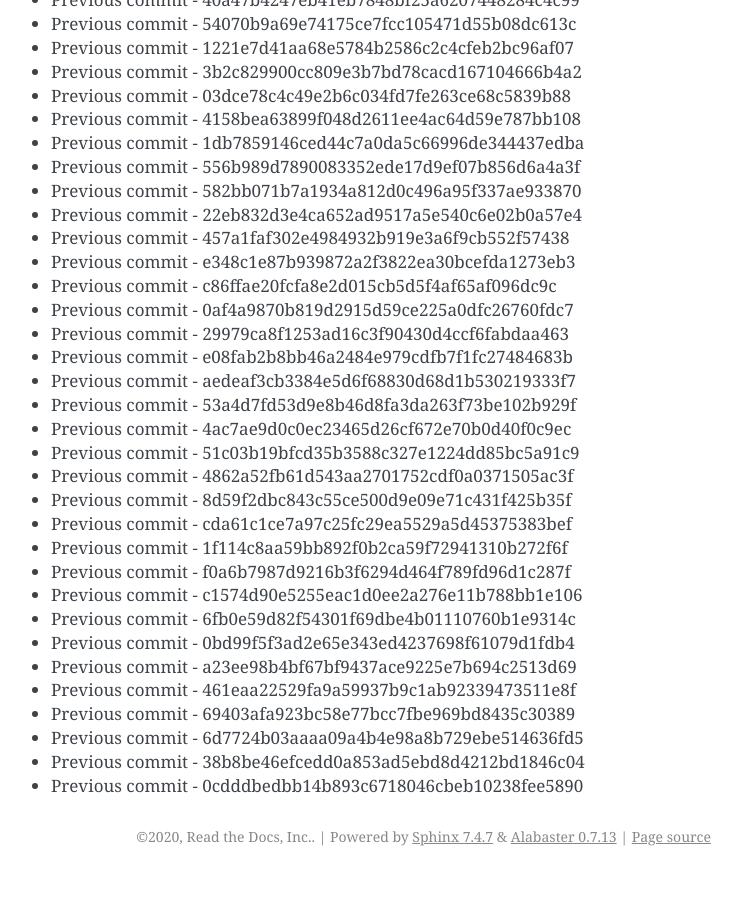
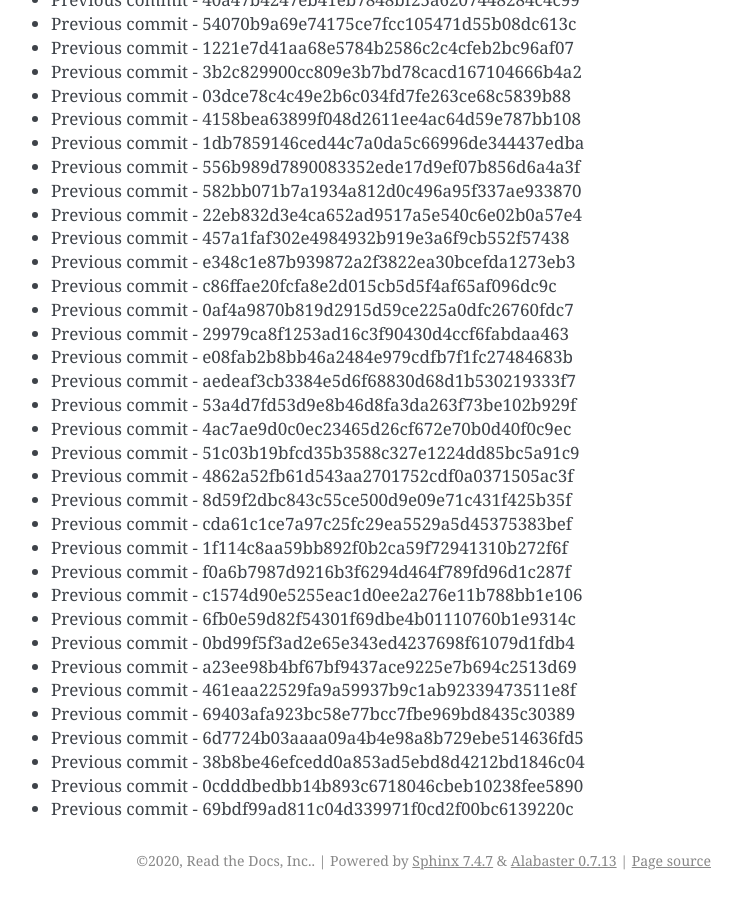
Before and after one commit to readthedocs/rtd-git-stresstest, a Sphinx documentation site: the page built from docs/updates.rst, in a window 1280 px wide and 900 px high, scrolled down 73426 px. Shown: the whole window, without its empty margins (399-1141 px from the left). Built offline with Sphinx 7.4.7, drawn with Linux system fonts in a browser that asks for light colours; before the commit the page ends 74302 px from its top, so only the background shows below that.

Commit message:
Generating commit from previous: 69bdf99ad811c04d339971f0cd2f00bc6139220c

```diff
--- a/docs/updates.rst
+++ b/docs/updates.rst
@@ -3117,3 +3117,4 @@ It can be tested for any performance characteristics.
 * Previous commit - 6d7724b03aaaa09a4b4e98a8b729ebe514636fd5
 * Previous commit - 38b8be46efcedd0a853ad5ebd8d4212bd1846c04
 * Previous commit - 0cdddbedbb14b893c6718046cbeb10238fee5890
+* Previous commit - 69bdf99ad811c04d339971f0cd2f00bc6139220c
```
